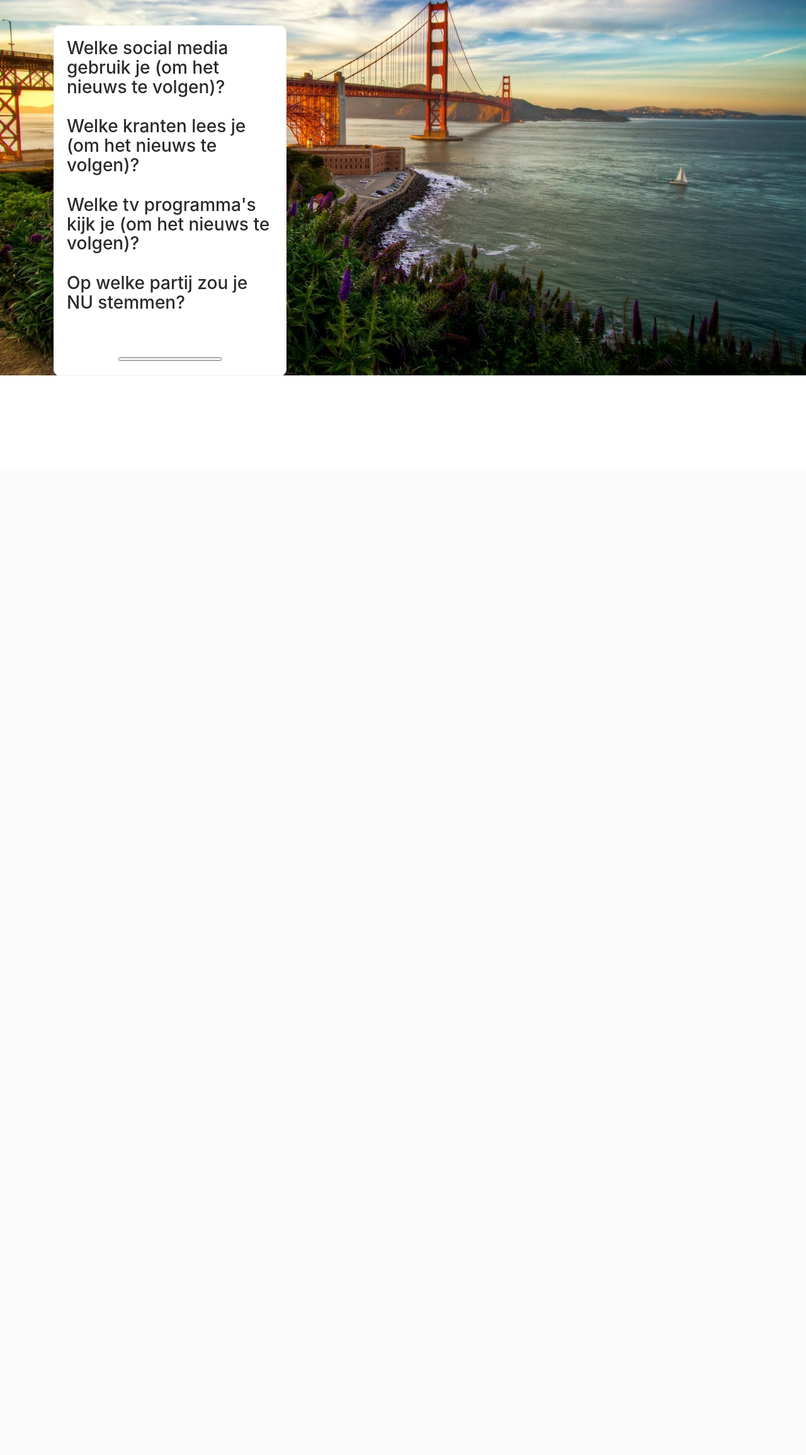
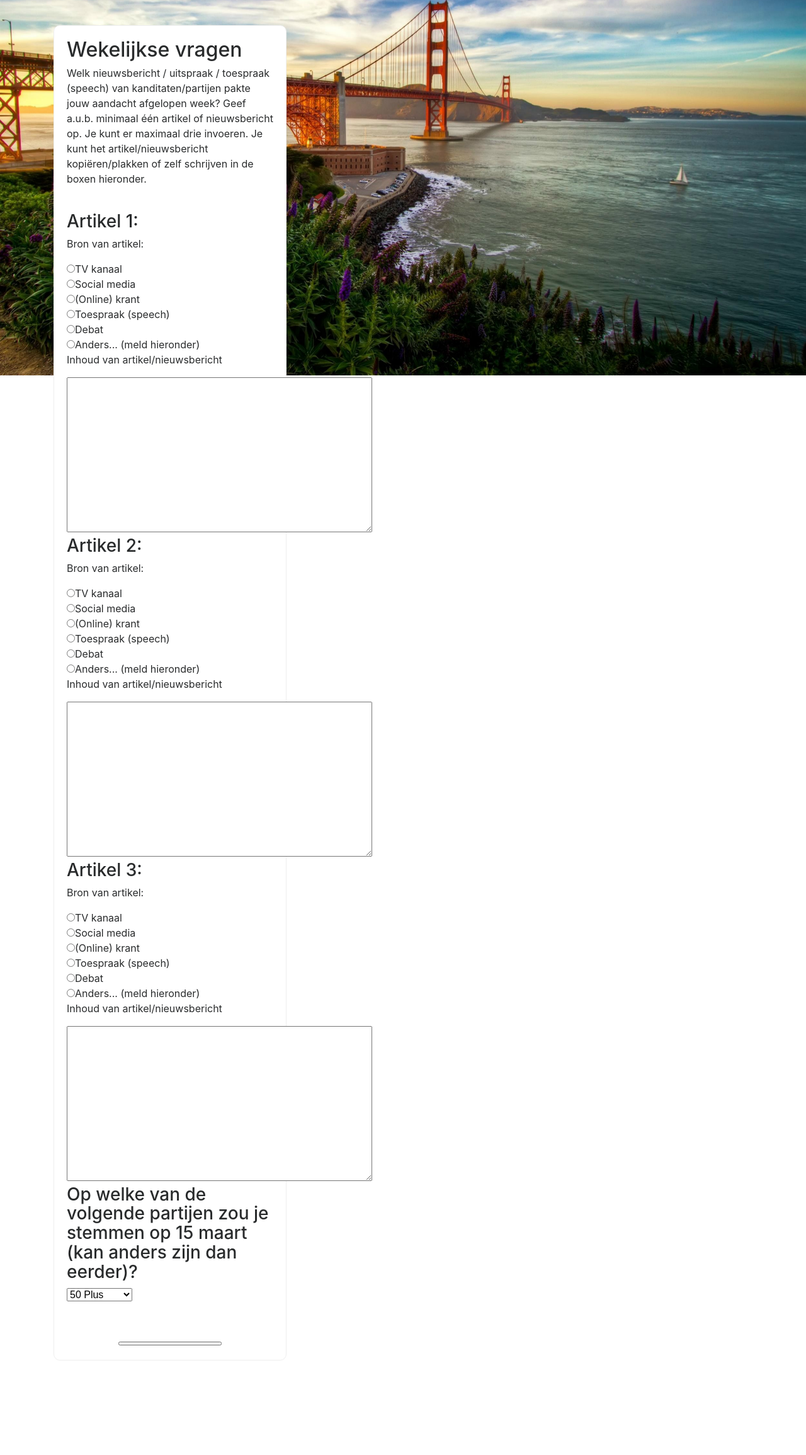
Before and after one commit to turanovic/stageRepo, a PHP site: page /php/questionlist.php in a window 1280 px wide. Shown: the part 204-2514 px from the top of the page at 63% size. Before the commit the page ends 801 px from the top, so only its background shows below. Run offline with PHP 8.4, Linux system fonts and the light colour scheme.

Commit message:
wekelijkse vragenlijst velden gevuld

```diff
--- a/php/questionlist.php
+++ b/php/questionlist.php
@@ -30,24 +30,85 @@
         <div class="col-md-4 col-md-offset-4 mainForm">
 
             <form id="form" class="form-horizontal">
+                <h2>Wekelijkse vragen</h2>
+                <p>
+                    Welk nieuwsbericht / uitspraak / toespraak (speech) van kanditaten/partijen pakte jouw aandacht afgelopen week? Geef a.u.b. minimaal één artikel of nieuwsbericht op. Je kunt er maximaal drie invoeren. Je kunt het artikel/nieuwsbericht kopiëren/plakken of zelf schrijven in de boxen hieronder.
+                </p>
+                <!-- article 1 -->
+                <br />
+                <h3>Artikel 1:</h3>
+                <p>
+                    Bron van artikel:
+                </p>
+                <form action="">
+                  <input type="radio" name="source" value="TV kanaal">TV kanaal<br>
+                  <input type="radio" name="source" value="Social media">Social media<br>
+                  <input type="radio" name="source" value="(Online) krant">(Online) krant<br>
+                  <input type="radio" name="source" value="Toespraak (speech)">Toespraak (speech)<br>
+                  <input type="radio" name="source" value="Debat">Debat<br>
+                  <input type="radio" name="source" value="Anders">Anders... (meld hieronder)<br>
+                </form>
+                <p>
+                    Inhoud van artikel/nieuwsbericht
+                </p>
+                <textarea rows="10" cols="50">
+                </textarea>
 
-                <!-- question 6 using checkboxes -->
-                <h3>Welke social media gebruik je (om het nieuws te volgen)?</h3>
+                <!-- article 2 -->
+                <br />
+                <h3>Artikel 2:</h3>
+                <p>
+                    Bron van artikel:
+                </p>
+                <form action="">
+                  <input type="radio" name="source" value="TV kanaal">TV kanaal<br>
+                  <input type="radio" name="source" value="Social media">Social media<br>
+                  <input type="radio" name="source" value="(Online) krant">(Online) krant<br>
+                  <input type="radio" name="source" value="Toespraak (speech)">Toespraak (speech)<br>
+                  <input type="radio" name="source" value="Debat">Debat<br>
+                  <input type="radio" name="source" value="Anders">Anders... (meld hieronder)<br>
+                </form>
+                <p>
+                    Inhoud van artikel/nieuwsbericht
+                </p>
+                <textarea rows="10" cols="50">
+                </textarea>
 
+                <!-- article 3 -->
+                <br />
+                <h3>Artikel 3:</h3>
+                <p>
+                    Bron van artikel:
+                </p>
+                <form action="">
+                  <input type="radio" name="source" value="TV kanaal">TV kanaal<br>
+                  <input type="radio" name="source" value="Social media">Social media<br>
+                  <input type="radio" name="source" value="(Online) krant">(Online) krant<br>
+                  <input type="radio" name="source" value="Toespraak (speech)">Toespraak (speech)<br>
+                  <input type="radio" name="source" value="Debat">Debat<br>
+                  <input type="radio" name="source" value="Anders">Anders... (meld hieronder)<br>
+                </form>
+                <p>
+                    Inhoud van artikel/nieuwsbericht
+                </p>
+                <textarea rows="10" cols="50">
+                </textarea>
 
+                <!-- party vote question -->
                 <br />
-                <!-- question 7 using checkboxes -->
-                <h3>Welke kranten lees je (om het nieuws te volgen)?</h3>
+                <h3>Op welke van de volgende partijen zou je stemmen op 15 maart (kan anders zijn dan eerder)?</h3>
+                <select>
+                    <option value="50 Plus">50 Plus</option>
+                    <option value="CDA">CDA</option>
+                    <option value="D66">D66</option>
+                    <option value="GroenLinks">GroenLinks</option>
+                    <option value="PvdA">PvdA</option>
+                    <option value="PVV">PVV</option>
+                    <option value="VVD">VVD</option>
+                    <option value="SP">SP</option>
+                </select>
+                <br />
 
-
-                <br />
-                <!-- question 8 using checkboxes -->
-                <h3>Welke tv programma's kijk je (om het nieuws te volgen)?</h3>
-
-
-                <br />
-                <!-- question 6 using dropdownlist -->
-                <h3>Op welke partij zou je NU stemmen?</h3>
 
                 <br />
                 <br />
```
